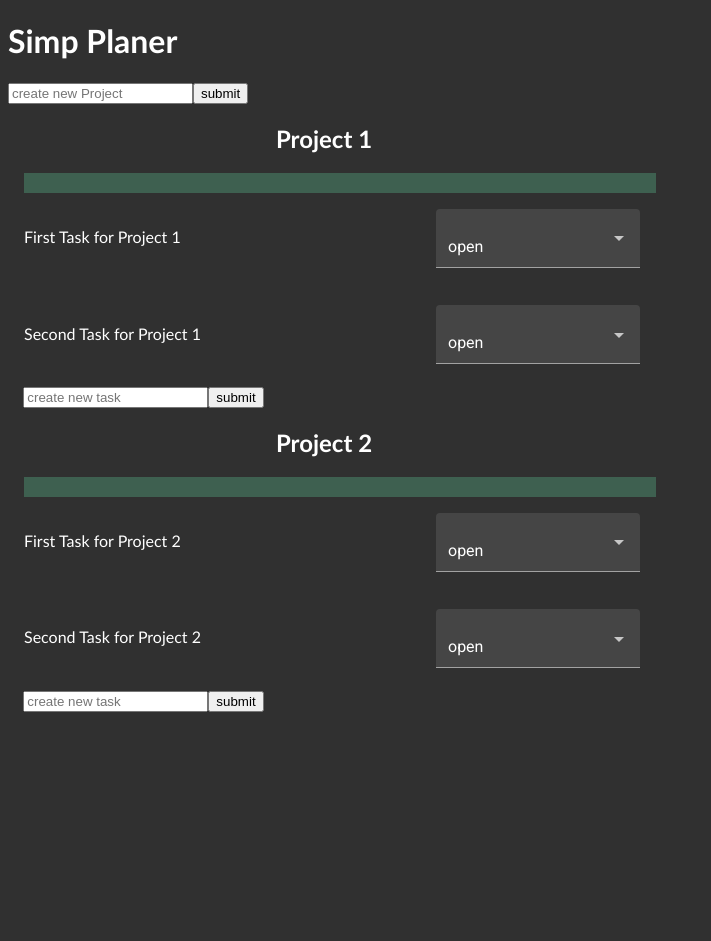
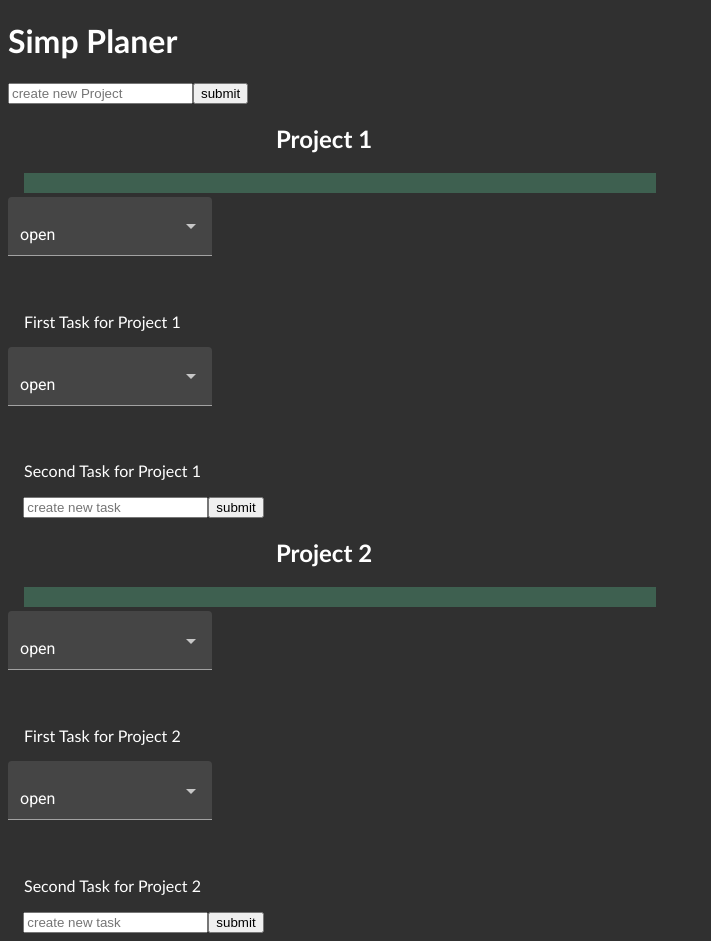
Before and after one commit to RouvenGonzalez/App-Template, an Angular app in the folder projekt/: page / in a window 1280 px wide. Shown: the whole page, without its empty margins (0-711 px from the left). Before the commit the page ends 800 px from the top, so only its background shows below. Built offline with nearby package versions, Linux system fonts and the light colour scheme.

Commit message:
#15 deleted unneccesary class in style.css

```diff
--- a/projekt/src/styles.css
+++ b/projekt/src/styles.css
@@ -10,12 +10,6 @@ html {
     width: 50%;
     margin-left: 1em;
     margin-bottom: .25em;
-
-}
-
-.float-right {
-    float: right;
-    margin: 0 auto 0 auto;
 
 }
 
```
